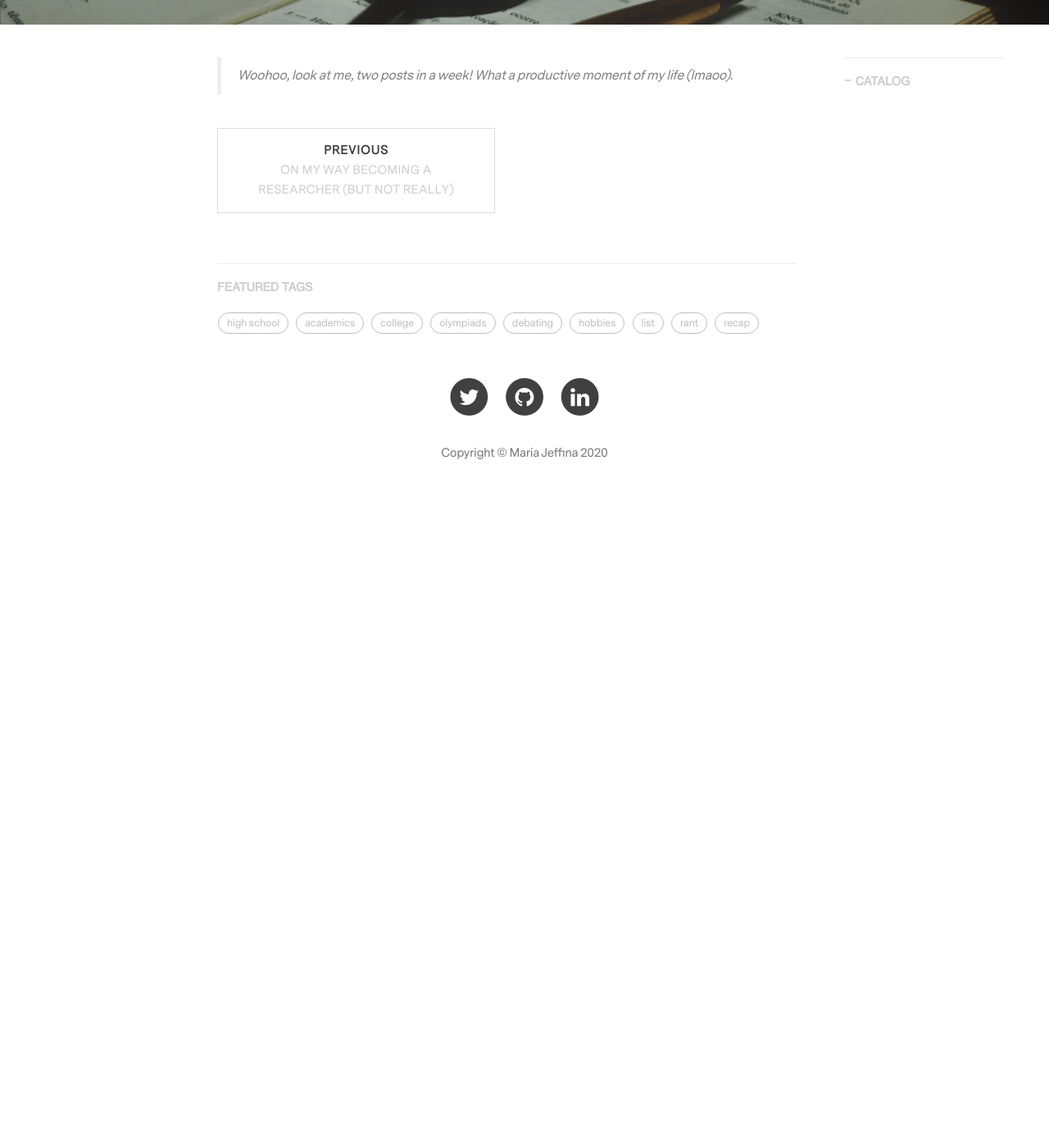
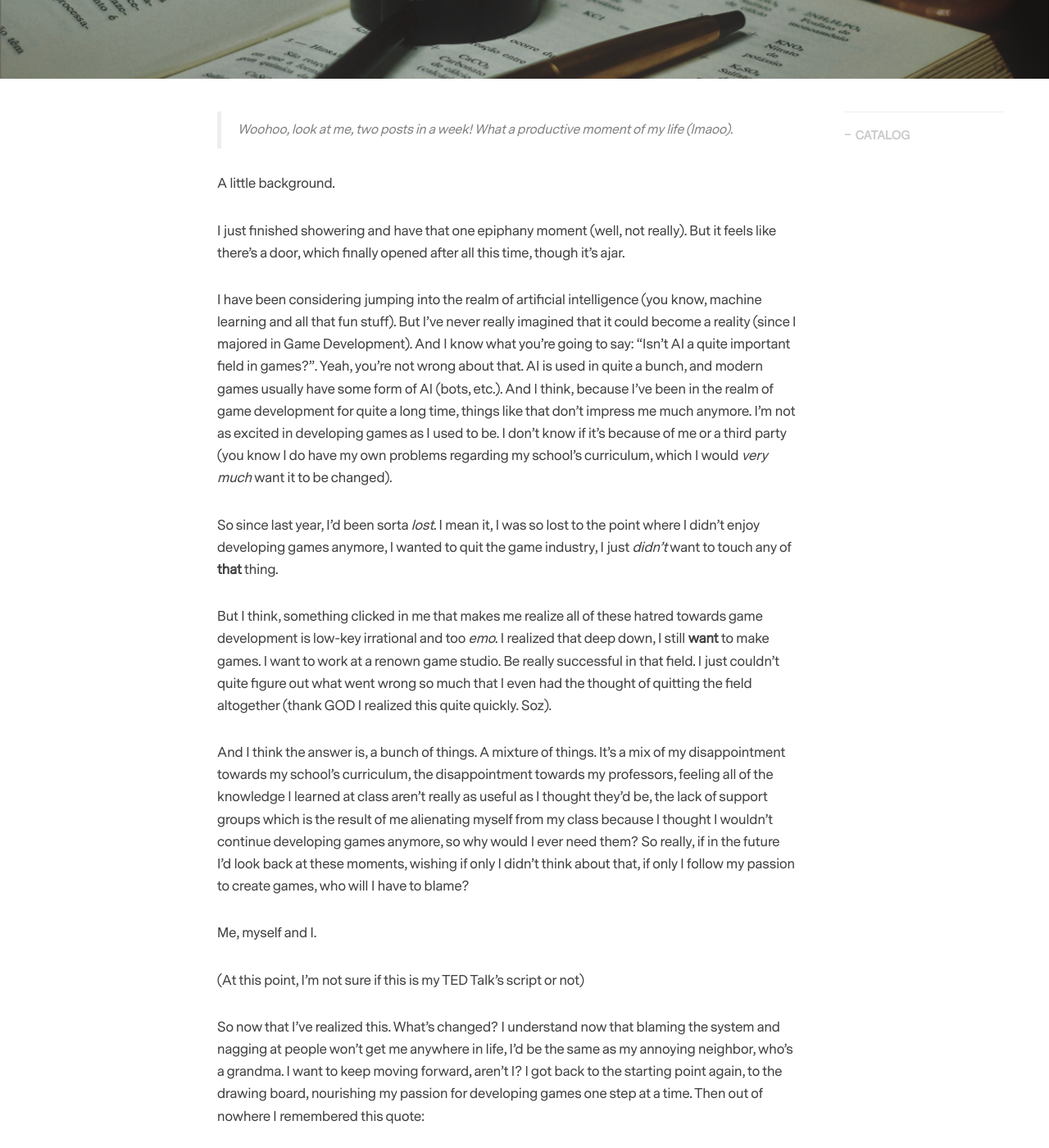
Before and after one commit to maiesey/maiesey.github.io, a Jekyll site: the page built from _posts/2020-04-19-regarding-future.markdown, in a window 1280 px wide and 1400 px high, scrolled down 426 px. Shown: the whole window at 82% size. Built offline with Jekyll 4.4.1, drawn with Linux system fonts in a browser that asks for light colours; nearby versions of some CDN libraries; comment, search, counter and statistics services are not loaded; before the commit the page ends 1056 px from its top, so only the background shows below that; some of the changed text lies outside the part shown.

Commit message:
Update 2020-04-19-regarding-future.markdown

```diff
--- a/_posts/2020-04-19-regarding-future.markdown
+++ b/_posts/2020-04-19-regarding-future.markdown
@@ -1,7 +1,7 @@
 ---
 layout:     post
-title:      "Regarding future..."
-subtitle:   ""
+title:      "A shower thought..."
+subtitle:   "regarding future."
 date:       2020-04-19 3:50:00
 author:     "Jeffina"
 header-img: "img/bg-research.jpg"
@@ -11,3 +11,37 @@ tags:
 ---
 
 > Woohoo, look at me, two posts in a week! What a productive moment of my life (lmaoo).
+
+A little background.
+
+I just finished showering and have that one epiphany moment (well, not really). But it feels like there's a door, which finally opened after all this time, though it's ajar.
+
+I have been considering jumping into the realm of artificial intelligence (you know, machine learning and all that fun stuff). But I've never really imagined that it could become a reality (since I majored in Game Development). And I know what you're going to say: "Isn't AI a quite important field in games?". Yeah, you're not wrong about that. AI is used in quite a bunch, and modern games usually have some form of AI (bots, etc.). And I think, because I've been in the realm of game development for quite a long time, things like that don't impress me much anymore. I'm not as excited in developing games as I used to be. I don't know if it's because of me or a third party (you know I do have my own problems regarding my school's curriculum, which I would *very much* want it to be changed).
+
+So since last year, I'd been sorta *lost*. I mean it, I was so lost to the point where I didn't enjoy developing games anymore, I wanted to quit the game industry, I just *didn't* want to touch any of **that** thing.
+
+But I think, something clicked in me that makes me realize all of these hatred towards game development is low-key irrational and too *emo*. I realized that deep down, I still **want** to make games. I want to work at a renown game studio. Be really successful in that field.  I just couldn't quite figure out what went wrong so much that I even had the thought of quitting the field altogether (thank GOD I realized this quite quickly. Soz).
+
+And I think the answer is, a bunch of things. A mixture of things. It's a mix of my disappointment towards my school's curriculum, the disappointment towards my professors, feeling all of the knowledge I learned at class aren't really as useful as I thought they'd be, the lack of support groups which is the result of me alienating myself from my class because I thought I wouldn't continue developing games anymore, so why would I ever need them? So really, if in the future I'd look back at these moments, wishing if only I didn't think about that, if only I follow my passion to create games, who will I have to blame?
+
+Me, myself and I.
+
+(At this point, I'm not sure if this is my TED Talk's script or not)
+
+So now that I've realized this. What's changed? I understand now that blaming the system and nagging at people won't get me anywhere in life, I'd be the same as my annoying neighbor, who's a grandma. I want to keep moving forward, aren't I? I got back to the starting point again, to the drawing board, nourishing my passion for developing games one step at a time. Then out of nowhere I remembered this quote:
+
+> "You can't connect the dots looking forward; you can only connect them looking backwards. So you have to trust that the dots will somehow connect in your future. You have to trust in something - your gut, destiny, life, karma, whatever. This approach has never let me down, and it has made all the difference in my life." - Steve Jobs
+
+The thought of me not having to worry where I'll be 10 years in the future is so relieving. I can just follow my passion and let the future decide who I'm going to be. But this doesn't mean that I don't have to have dreams or goals. Somebody once told me to "always start with the end in mind". Always have goals on what you want to be in the end, a game designer? A software engineer? An astronaut? Whoever.
+
+But never, I mean **never**, worried about where you *have* to be next year in order to reach your goal. Just keep focusing on what you *need to do* to get there. Instead of saying, "I'm going to intern at Google next summer", say something like, "in order for me to get an internship at Google, I need to do...".
+
+Throw away the timeframe altogether. If you don't get the internship next summer, it's fine, because you've never set that as a goal anyway. But if you think you've done everything in order to get a Google internship but you still didn't get it for three years in a row, that means you haven't done everything.
+
+Now that we've got that out of the way, let's talk about the future, of what I think I want to be. I'm still searching, so be gentle, bro.
+
+I'm going to make a whole lot of side projects regarding useful things that I really love, that aren't being taught **EVER** by my professors, such as software development, artificial intelligence, AR/VR, UI/UX, etc. Think of it as me catching up with the industry in my own pace. I've decided that in the future I want to be a UI Engineer or a UX Engineer. So I'm going to start learning required knowledge regarding that field through my connections and the internet.
+
+I was also thinking about making this website more useful, so instead of just me posting random and dumbass posts here, I can make logs about my projects, logs about new things I learned during my time interning at Apple or during my self-learning session.
+
+Seems fun?
```
